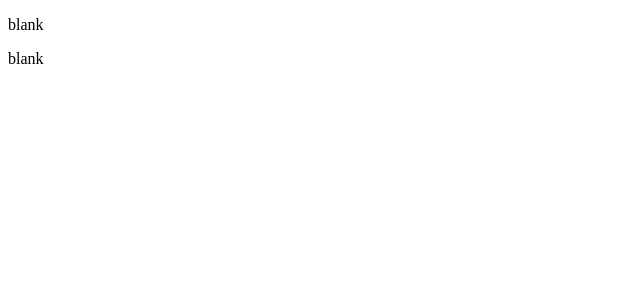
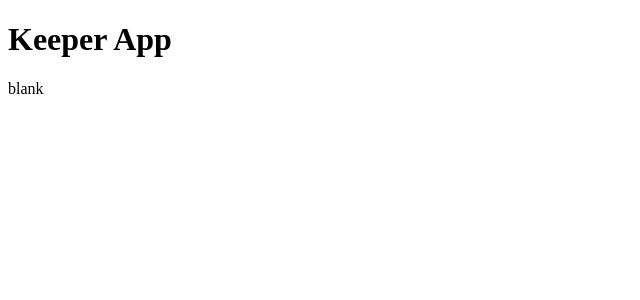
Before and after one commit to dylanschultzie/keeper-app, a React (Create React App) app: page / in a window 1280 px wide. Shown: the top 300 px of the page, without its empty margins (0-640 px from the left). Built offline with nearby package versions, Linux system fonts and the light colour scheme; the HTML template or start-up script is replaced by a standard one.

Commit message:
fixup header

```diff
--- a/src/components/Header.jsx
+++ b/src/components/Header.jsx
@@ -2,9 +2,7 @@ import React from "react";
 
 function Header() {
   return (
-    <div>
-      <p>blank</p>
-    </div>
+    <h1>Keeper App</h1>
   );
 }
 
```
